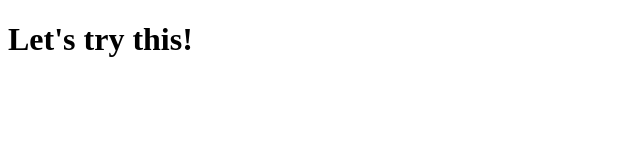
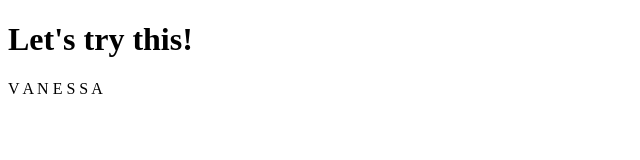
Before and after one commit to vrbrag/AnimatedTextGitDemo, a plain HTML site: page index.html in a window 1280 px wide. Shown: the whole page, without its empty margins (0-640 px from the left). Drawn offline with Linux system fonts and the light colour scheme.

Commit message:
add vanessa

```diff
--- a/index.html
+++ b/index.html
@@ -10,6 +10,13 @@
 
 <body>
    <h1>Let's try this!</h1>
+   <span class="letter">V</span>
+   <span class="letter">A</span>
+   <span class="letter">N</span>
+   <span class="letter">E</span>
+   <span class="letter">S</span>
+   <span class="letter">S</span>
+   <span class="letter">A</span>
 </body>
 
 </html>
```
